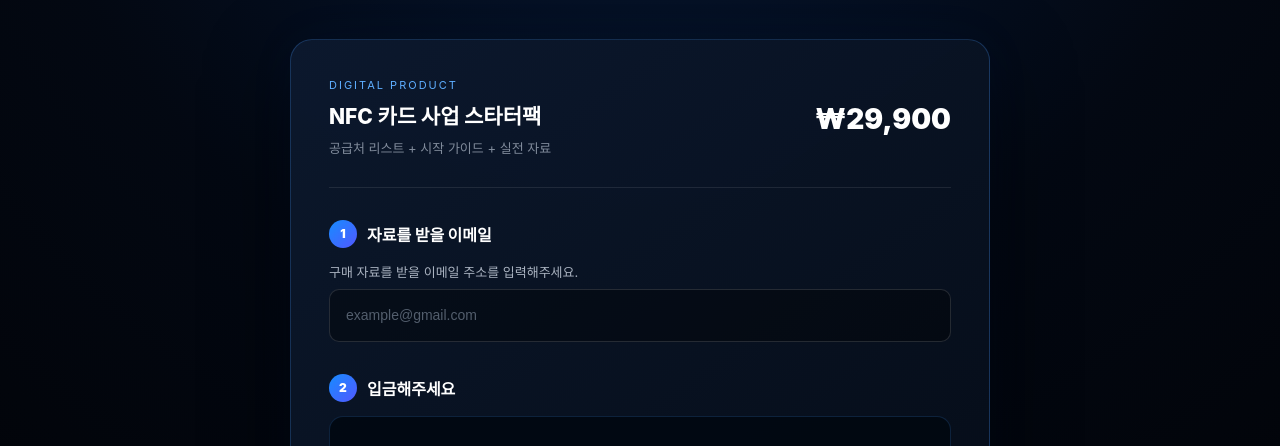
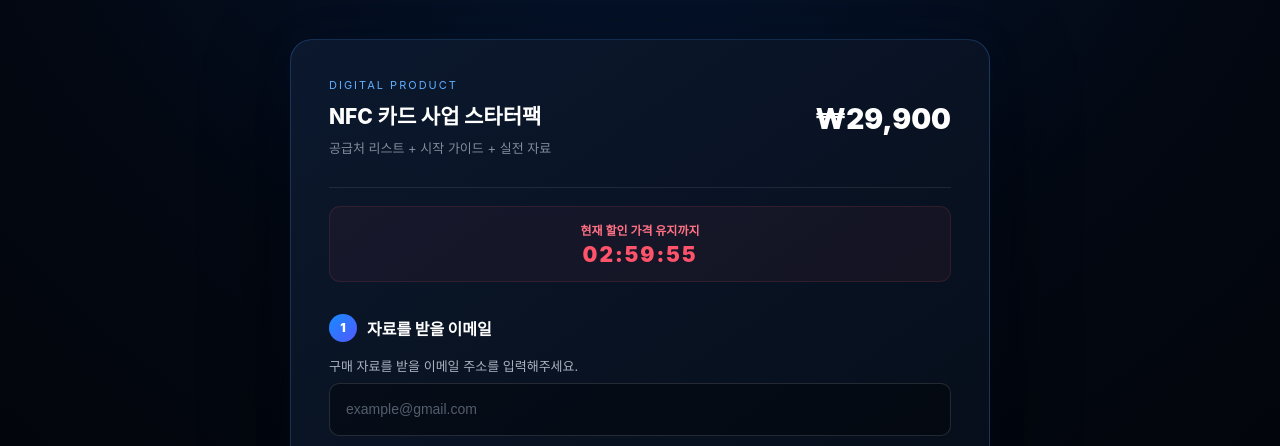
Before and after one commit to djWJfxlqdl/nfc-stater, a plain HTML site: page payment.html in a window 1280 px wide. Shown: the part 307-753 px from the top of the page. Drawn offline with Linux system fonts and the light colour scheme.

```diff
--- a/payment.html
+++ b/payment.html
@@ -174,6 +174,32 @@
       font-size: 28px;
       font-weight: 900;
       white-space: nowrap;
+    }
+
+    .countdown-box {
+      margin-top: 18px;
+      padding: 14px 16px;
+
+      border-radius: 11px;
+
+      background: rgba(255,83,107,0.05);
+      border: 1px solid rgba(255,83,107,0.12);
+
+      text-align: center;
+    }
+
+    .countdown-label {
+      color: #ff7184;
+      font-size: 12px;
+      font-weight: 700;
+      margin-bottom: 4px;
+    }
+
+    .payment-countdown {
+      color: #ff536b;
+      font-size: 21px;
+      font-weight: 900;
+      letter-spacing: 2px;
     }
 
     .section {
@@ -442,7 +468,6 @@
       line-height: 1.8;
     }
 
-    /* 스팸함 안내 */
     .spam-notice {
       display: inline-block;
       margin-top: 4px;
@@ -579,14 +604,34 @@
 
       </div>
 
-      <div class="price">
+      <div
+        class="price"
+        id="paymentPrice"
+      >
         ₩29,900
       </div>
 
     </div>
 
 
-    <!-- 1. 이메일 -->
+    <div
+      class="countdown-box"
+      id="countdownBox"
+    >
+
+      <div class="countdown-label">
+        현재 할인 가격 유지까지
+      </div>
+
+      <div
+        class="payment-countdown"
+        id="paymentCountdown"
+      >
+        03:00:00
+      </div>
+
+    </div>
+
 
     <div class="section">
 
@@ -613,8 +658,6 @@
 
     </div>
 
-
-    <!-- 2. 계좌 -->
 
     <div class="section">
 
@@ -672,7 +715,10 @@
             입금 금액
           </span>
 
-          <span class="bank-value amount">
+          <span
+            class="bank-value amount"
+            id="bankAmount"
+          >
             29,900원
           </span>
 
@@ -682,8 +728,6 @@
 
     </div>
 
-
-    <!-- 3. 입금자명 -->
 
     <div class="section">
 
@@ -711,14 +755,15 @@
     </div>
 
 
-    <!-- 안내 -->
-
     <div class="notice">
 
       <strong>입금 전 꼭 확인해주세요.</strong>
       <br>
 
-      • 입금 금액은 <strong>29,900원</strong>입니다.
+      • 입금 금액은
+      <strong id="noticeAmount">
+        29,900원
+      </strong>입니다.
       <br>
 
       • 이메일 주소와 입금자명을 정확하게 입력해주세요.
@@ -731,8 +776,6 @@
 
     </div>
 
-
-    <!-- 제출 버튼 -->
 
     <button
       type="button"
@@ -752,8 +795,6 @@
 
 </main>
 
-
-<!-- 성공 모달 -->
 
 <div
   class="modal"
@@ -788,8 +829,6 @@
 </div>
 
 
-<!-- 숨겨진 Google 전송 iframe -->
-
 <iframe
   name="googleSubmitFrame"
   id="googleSubmitFrame"
@@ -803,19 +842,223 @@
 "https://script.google.com/macros/s/AKfycbxe4XvBx2OJSGFz7i6Dzo0f4dlpFss3vOT6UAYmvq3qVVPrTMvobNtIQLZntGl53yrupA/exec";
 
 
+/*
+  ==========================================
+  가격 / 타이머 설정
+  ==========================================
+*/
+
+const COUNTDOWN_DURATION =
+  3 * 60 * 60 * 1000;
+
+const STORAGE_KEY =
+  "nfcStarterDeadline";
+
+
+let deadline =
+  localStorage.getItem(
+    STORAGE_KEY
+  );
+
+
+/*
+  처음 방문했을 때만
+  3시간을 생성합니다.
+
+  localStorage이기 때문에
+
+  새로고침
+  사이트 나가기
+  브라우저 종료
+
+  모두 시간을 유지합니다.
+*/
+
+if (!deadline) {
+
+  deadline =
+    Date.now() + COUNTDOWN_DURATION;
+
+  localStorage.setItem(
+    STORAGE_KEY,
+    deadline
+  );
+
+}
+
+
+function getCurrentPrice() {
+
+  if (
+    Number(deadline) <= Date.now()
+  ) {
+
+    return 49900;
+
+  }
+
+  return 29900;
+
+}
+
+
+function updatePaymentPrice() {
+
+  const price =
+    getCurrentPrice();
+
+
+  const paymentPrice =
+    document.getElementById(
+      "paymentPrice"
+    );
+
+  const bankAmount =
+    document.getElementById(
+      "bankAmount"
+    );
+
+  const noticeAmount =
+    document.getElementById(
+      "noticeAmount"
+    );
+
+  const countdownBox =
+    document.getElementById(
+      "countdownBox"
+    );
+
+  const formatted =
+    price.toLocaleString("ko-KR")
+    + "원";
+
+
+  paymentPrice.textContent =
+    "₩" +
+    price.toLocaleString("ko-KR");
+
+
+  bankAmount.textContent =
+    formatted;
+
+
+  noticeAmount.textContent =
+    formatted;
+
+
+  if (price === 49900) {
+
+    countdownBox.innerHTML =
+
+      '<div class="countdown-label">' +
+      '현재 판매 가격' +
+      '</div>' +
+
+      '<div class="payment-countdown" ' +
+      'style="color:#777;">' +
+      '₩49,900' +
+      '</div>';
+
+  }
+
+}
+
+
+function updateCountdown() {
+
+  const countdown =
+    document.getElementById(
+      "paymentCountdown"
+    );
+
+
+  let remaining =
+    Number(deadline) - Date.now();
+
+
+  if (remaining <= 0) {
+
+    updatePaymentPrice();
+
+    return;
+
+  }
+
+
+  const hours =
+    Math.floor(
+      remaining /
+      (1000 * 60 * 60)
+    );
+
+
+  const minutes =
+    Math.floor(
+      (remaining %
+        (1000 * 60 * 60))
+      /
+      (1000 * 60)
+    );
+
+
+  const seconds =
+    Math.floor(
+      (remaining %
+        (1000 * 60))
+      /
+      1000
+    );
+
+
+  countdown.textContent =
+    String(hours).padStart(2, "0")
+    + ":" +
+    String(minutes).padStart(2, "0")
+    + ":" +
+    String(seconds).padStart(2, "0");
+
+
+  updatePaymentPrice();
+
+}
+
+
+updateCountdown();
+
+
+setInterval(
+  updateCountdown,
+  1000
+);
+
+
+/*
+  ==========================================
+  주문 제출
+  ==========================================
+*/
+
 function submitOrder() {
 
   const email =
-    document.getElementById("email").value.trim();
+    document
+      .getElementById("email")
+      .value
+      .trim();
+
 
   const depositor =
-    document.getElementById("depositor").value.trim();
+    document
+      .getElementById("depositor")
+      .value
+      .trim();
+
 
   const button =
-    document.getElementById("submitButton");
+    document.getElementById(
+      "submitButton"
+    );
 
-
-  // 이메일 확인
 
   if (!email) {
 
@@ -828,16 +1071,17 @@
       .focus();
 
     return;
+
   }
 
-
-  // 이메일 형식 확인
 
   const emailPattern =
     /^[^\s@]+@[^\s@]+\.[^\s@]+$/;
 
 
-  if (!emailPattern.test(email)) {
+  if (
+    !emailPattern.test(email)
+  ) {
 
     alert(
       "올바른 이메일 주소를 입력해주세요."
@@ -848,10 +1092,9 @@
       .focus();
 
     return;
+
   }
 
-
-  // 입금자명 확인
 
   if (!depositor) {
 
@@ -864,16 +1107,29 @@
       .focus();
 
     return;
+
   }
 
 
-  button.disabled = true;
+  /*
+    제출하는 순간의 가격을 다시 계산합니다.
+
+    예:
+    29,900원 → 29,900
+    3시간 종료 → 49,900
+  */
+
+  const amount =
+    getCurrentPrice();
+
+
+  button.disabled =
+    true;
+
 
   button.innerText =
     "접수 중...";
 
-
-  // Google Apps Script 전송용 form
 
   const form =
     document.createElement("form");
@@ -891,16 +1147,12 @@
     "googleSubmitFrame";
 
 
-  // 이메일
-
   addInput(
     form,
     "email",
     email
   );
 
-
-  // 입금자명
 
   addInput(
     form,
@@ -909,8 +1161,6 @@
   );
 
 
-  // 상품
-
   addInput(
     form,
     "product",
@@ -918,16 +1168,12 @@
   );
 
 
-  // 금액
-
   addInput(
     form,
     "amount",
-    "29900"
+    String(amount)
   );
 
-
-  // 상태
 
   addInput(
     form,
@@ -935,8 +1181,6 @@
     "입금 확인 요청"
   );
 
-
-  // 시간
 
   addInput(
     form,
@@ -948,12 +1192,8 @@
   document.body.appendChild(form);
 
 
-  // 전송
-
   form.submit();
 
-
-  // 성공창 표시
 
   document
     .getElementById("successText")
@@ -969,6 +1209,10 @@
     escapeHtml(email) +
     "</strong><br><br>" +
 
+    "신청 금액: <strong>" +
+    amount.toLocaleString("ko-KR") +
+    "원</strong><br><br>" +
+
     "입금 확인 후 해당 이메일로<br>" +
     "NFC 스타터팩을 보내드립니다.<br><br>" +
 
@@ -983,14 +1227,19 @@
     "block";
 
 
-  button.disabled = false;
+  button.disabled =
+    false;
+
 
   button.innerText =
     "입금했습니다 →";
+
 }
 
 
-/* 숨겨진 input 생성 */
+/*
+  숨겨진 input 생성
+*/
 
 function addInput(
   form,
@@ -999,43 +1248,62 @@
 ) {
 
   const input =
-    document.createElement("input");
+    document.createElement(
+      "input"
+    );
+
 
   input.type =
     "hidden";
 
+
   input.name =
     name;
+
 
   input.value =
     value;
 
+
   form.appendChild(input);
+
 }
 
 
-/* HTML 특수문자 보호 */
+/*
+  HTML 특수문자 보호
+*/
 
 function escapeHtml(text) {
 
   const div =
-    document.createElement("div");
+    document.createElement(
+      "div"
+    );
+
 
   div.textContent =
     text;
 
+
   return div.innerHTML;
+
 }
 
 
-/* 성공창 닫기 */
+/*
+  성공창 닫기
+*/
 
 function closeModal() {
 
   document
-    .getElementById("successModal")
+    .getElementById(
+      "successModal"
+    )
     .style.display =
     "none";
+
 }
 
 </script>
```
